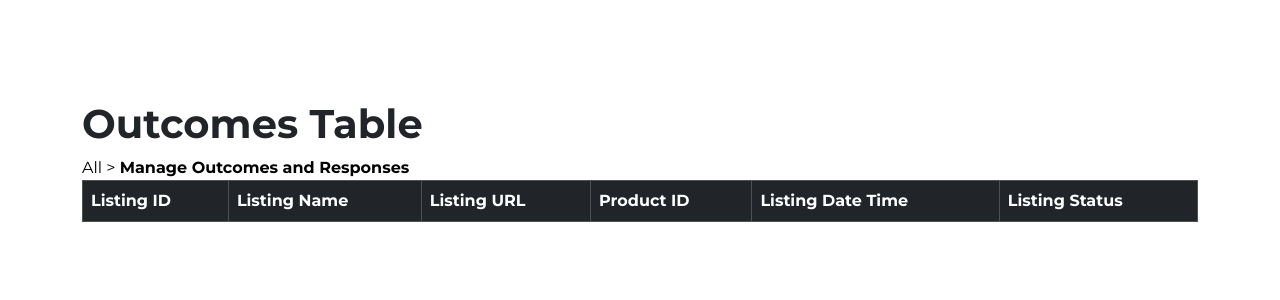
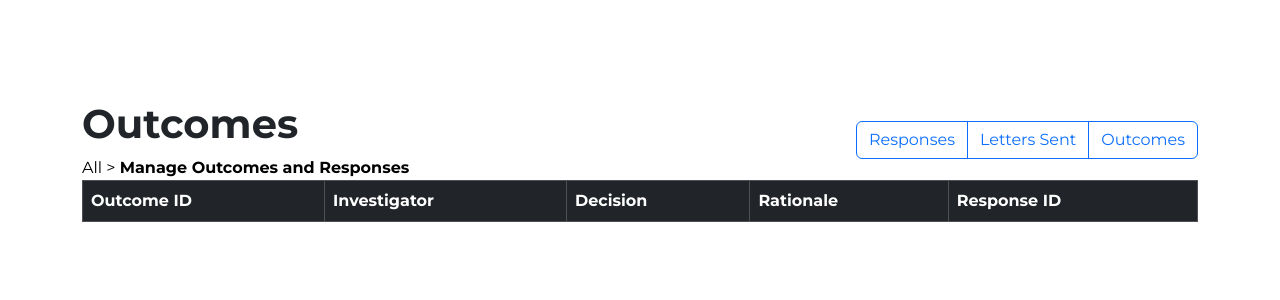
Before and after one commit to nguyenvv21/CPSC-Sprint-2.1, a Flask app: page /outcomes in a window 1280 px wide. Shown: the part 79-379 px from the top of the page. Run offline with Flask 3, Linux system fonts and the light colour scheme; data that the repository does not hold is empty; some libraries are stand-ins or nearby versions.

Commit message:
Co-authored-by: nguyenvv21 <nguyenvv21@users.noreply.github.com>

```diff
--- a/CPSC-Sprint-2.1-master/CPSC/app/templates/LogOutcome.html
+++ b/CPSC-Sprint-2.1-master/CPSC/app/templates/LogOutcome.html
@@ -5,8 +5,8 @@
 <div class="block-heading" style="position: relative; padding: 20px; left: 25%; text-align: left;">
   <h1 class="fw-bold mb-2">Log Outcome</h1>
   <div>
-    <a href="/welcome" style="color: black; text-decoration: none; margin-right: 10px;">All > </a>
-    <a href="/OutcomesTable" style="color: black; text-decoration: none; margin-right: 10px;">Manage Outcomes and Responses > </a>
+    <a href="/welcomeinvestigator" style="color: black; text-decoration: none; margin-right: 10px;">All > </a>
+    <a href="/violationresponses" style="color: black; text-decoration: none; margin-right: 10px;">Manage Outcomes and Responses > </a>
     <a href="/LogOutcome" class="fw-bold" style="color: black; text-decoration: none;">Log Outcome</a>
   </div>
 </div>
@@ -63,7 +63,7 @@
           style="border-radius: 5px; height: 40px; width: 200%; max-width: 450px; border-color: #222d64; margin-right: 10px;" placeholder="">
           <option value="" disabled selected hidden>Please select...</option>
           {% for x in outcomes %}
-            <option value="{{ x.Investigator }}">{{ x.Investigator }}</option>
+            <option value="{{ x.UserID }}">{{ x.Username }}</option>
           {% endfor %}
         </select>
     </div>
--- a/CPSC-Sprint-2.1-master/CPSC/app/templates/OutcomesTable.html
+++ b/CPSC-Sprint-2.1-master/CPSC/app/templates/OutcomesTable.html
@@ -1,13 +1,12 @@
-
-{% extends "layouts/base2.html" %}
-
-{% block content %}
+{% extends "layouts/base2.html" %} {% block content %}
 
 <head>
-  <meta charset="utf-8">
-  <meta name="viewport" content="width=device-width, initial-scale=1.0, shrink-to-fit=no">
+  <meta charset="utf-8" />
+  <meta
+    name="viewport"
+    content="width=device-width, initial-scale=1.0, shrink-to-fit=no" />
 
-  <link rel="stylesheet" href="assets/bootstrap/css/bootstrap.min.css">
+  <link rel="stylesheet" href="assets/bootstrap/css/bootstrap.min.css" />
   <style>
     .navbar-custom {
       background-color: #222d64; /* Replace this with the blue color of your login page */
@@ -21,46 +20,67 @@
   </style>
 </head>
 
-
 <div class="container">
   <div class="block-heading d-flex justify-content-between align-items-center">
     <div>
-                <h1 class="fw-bold mb-2" >Outcomes Table</h1>
-                <a href="/welcomeinvestigator" style="color: black; text-decoration: none;">All > </a>
-                <a href="/outcomes" class="fw-bold" style="color: black; text-decoration: none;">Manage Outcomes and Responses</a>
-            </div>
-            <br>
-
+      <h1 class="fw-bold mb-2">Outcomes</h1>
+      <a href="/welcomeinvestigator" style="color: black; text-decoration: none"
+        >All >
+      </a>
+      <a
+        href="/violationresponses"
+        class="fw-bold"
+        style="color: black; text-decoration: none"
+        >Manage Outcomes and Responses</a
+      >
     </div>
 
+    <div class="d-flex align-items-center">
+      <div class="btn-group" role="group" aria-label="Default button group">
+        <button
+          type="button"
+          class="btn btn-outline-primary"
+          onclick="window.location.href='/violationresponses';">
+          Responses
+        </button>
+        <button
+          type="button"
+          class="btn btn-outline-primary"
+          onclick="window.location.href='/letterssent';">
+          Letters Sent
+        </button>
+        <button
+          type="button"
+          class="btn btn-outline-primary"
+          onclick="window.location.href = '/outcomes';">
+          Outcomes
+        </button>
+      </div>
+    </div>
+  </div>
 
   <table class="table table-bordered">
     <thead class="table-dark">
       <tr>
-                        <th scope="col">Listing ID</th>
-                        <th scope="col">Listing Name</th>
-                        <th scope="col">Listing URL</th>
-                        <th scope="col">Product ID</th>
-                        <th scope="col">Listing Date Time</th>
-                        <th scope="col">Listing Status</th>
+        <th scope="col">Outcome ID</th>
+        <th scope="col">Investigator</th>
+        <th scope="col">Decision</th>
+        <th scope="col">Rationale</th>
+        <th scope="col">Response ID</th>
       </tr>
     </thead>
     <tbody>
-                    {% for x in listings %}
+      {% for x in outcomes %}
       <tr>
-                            <td>{{ x.ListingID }}</td>
-                            <td>{{ x.ListingName }}</td>
-                            <td>{{ x.ListingURL }}</td>
-                            <td>{{ x.ProductID }}</td>
-                            <td>{{ x.ListingDateTime }}</td>
-                            <td>{{ x.Status }}</td>
+        <td>{{ x.OutcomeID }}</td>
+        <td>{{ x.Username }}</td>
+        <td>{{ x.Decision }}</td>
+        <td>{{ x.Rationale }}</td>
+        <td>{{ x.ResponseID }}</td>
       </tr>
       {% endfor %}
     </tbody>
   </table>
 
-
-
-
-
   {% endblock content %}
+</div>
--- a/CPSC-Sprint-2.1-master/CPSC/app/templates/ViolationReports.html
+++ b/CPSC-Sprint-2.1-master/CPSC/app/templates/ViolationReports.html
@@ -39,7 +39,7 @@
 
         <div>
             <h1 class="fw-bold mb-2" >Violation Analysis Reports</h1>
-            <a href="/welcome" style="color: black; text-decoration: none;">All > </a>
+            <a href="/welcomeinvestigator" style="color: black; text-decoration: none; margin-right: 10px;">All > </a>
             <a href="/highpriority"  style="color: black; text-decoration: none;">High Priority Table > </a>
             <a href="/reports" class="fw-bold" style="color: black; text-decoration: none;">Reports</a>
         </div>
--- a/CPSC-Sprint-2.1-master/CPSC/app/views.py
+++ b/CPSC-Sprint-2.1-master/CPSC/app/views.py
@@ -411,8 +411,8 @@
 
             listingID = cursor.lastrowid
 
-            sql = "insert into SellerInfo(SellerName, SellerContact, ListingID) values(%s, %s, %s)"
-            cursor.execute(sql, [sellername, selleremail, listingID])
+            sql = "insert into SellerInfo(SellerName, SellerContact) values(%s, %s)"
+            cursor.execute(sql, [sellername, selleremail])
             cursor.execute("SELECT * FROM MarketListings")
             listings = cursor.fetchall()
             dbConn.commit()
@@ -433,7 +433,18 @@
 
 @app.route('/violations')
 def violations():
-    sql = "select * from Violations"
+    sql = """
+        SELECT
+            v.ViolationID,
+            v.ViolationName,
+            v.ViolationFound,
+            v.UserID,
+            ls.Status
+        FROM
+            Violations v
+        LEFT JOIN
+            ListingStatus ls ON v.ListingID = ls.ListingID
+    """
     cursor.execute(sql)
     violations= cursor.fetchall()
     return render_template('Violations.html', violations=violations)
@@ -598,11 +609,13 @@
 
 @app.route('/outcomes')
 def outcomes():
-    sql = "SELECT ml.ListingID, ml.ListingName, ml.ListingURL, ml.ProductID, ml.ListingDateTime, ls.Status FROM MarketListings ml JOIN ListingStatus ls ON ml.ListingID = ls.ListingID"
 
+    # sql = "SELECT u.Username FROM Users u JOIN Outcome o ON u.UserId = o.UserId;"
+    # sql = "select * from Outcome"
+    sql = "SELECT o.OutcomeID, u.Username, o.Decision, o.Rationale, o.ResponseID FROM Users u JOIN Outcome o ON u.UserId = o.UserId;"
     cursor.execute(sql)
-    listings = cursor.fetchall()
-    return render_template('OutcomesTable.html', listings=listings)
+    outcomes = cursor.fetchall()
+    return render_template('OutcomesTable.html', outcomes=outcomes)
 
 
 @app.route('/logoutcomes')
@@ -641,14 +654,16 @@
             if not error:
 
 
-                sql = "INSERT INTO Outcome(ResponseID, OutcomeID, Decision, Investigator) VALUES (%s, %s, %s, %s)"
-                cursor.execute(sql, (responseid, outcomeid, decision, name))
+                # sql = "INSERT INTO Outcome(ResponseID, OutcomeID, Decision, Investigator) VALUES (%s, %s, %s, %s)"
+                sql = "UPDATE Outcome SET ResponseID = %s, Decision = %s, Investigator = %s WHERE OutcomeID = %s"
 
-                # cursor.execute("SELECT * FROM Products")
-                # products = cursor.fetchall()
+                cursor.execute(sql, [responseid, decision,  name, outcomeid ])
+
+                cursor.execute("SELECT * FROM Response")
+                response = cursor.fetchall()
                 dbConn.commit()
                 flash("Outcome has been logged!")
-                return render_template('ViolationResponses.html')
+                return render_template('ViolationResponses.html', response=response)
             else:
                 sql = "select * from Outcome"
                 cursor.execute(sql)
@@ -674,7 +689,8 @@
     selected_responses = request.form.get('selectedResponses')
     responses = json.loads(selected_responses) if selected_responses else []
 
-    sql = "select * from Outcome"
+    # sql = "select * from Outcome"
+    sql = "SELECT o.OutcomeID, u.Username, o.Decision, o.Rationale, o.ResponseID FROM Users u JOIN Outcome o ON u.UserId = o.UserId;"
     cursor.execute(sql)
     outcomes= cursor.fetchall()
     return render_template('LogOutcome.html', responses=responses, outcomes=outcomes)
```
Also changed, not shown: CPSC-Sprint-2.1-master/CPSC/app/templates/LettersSent.html (+39 -10 lines), CPSC-Sprint-2.1-master/CPSC/app/templates/ViolationResponses.html (+46 -18 lines), CPSC-Sprint-2.1-master/CPSC/app/templates/Violations.html (+4 -11 lines). Lines whose indentation alone changed are shown as unchanged.
